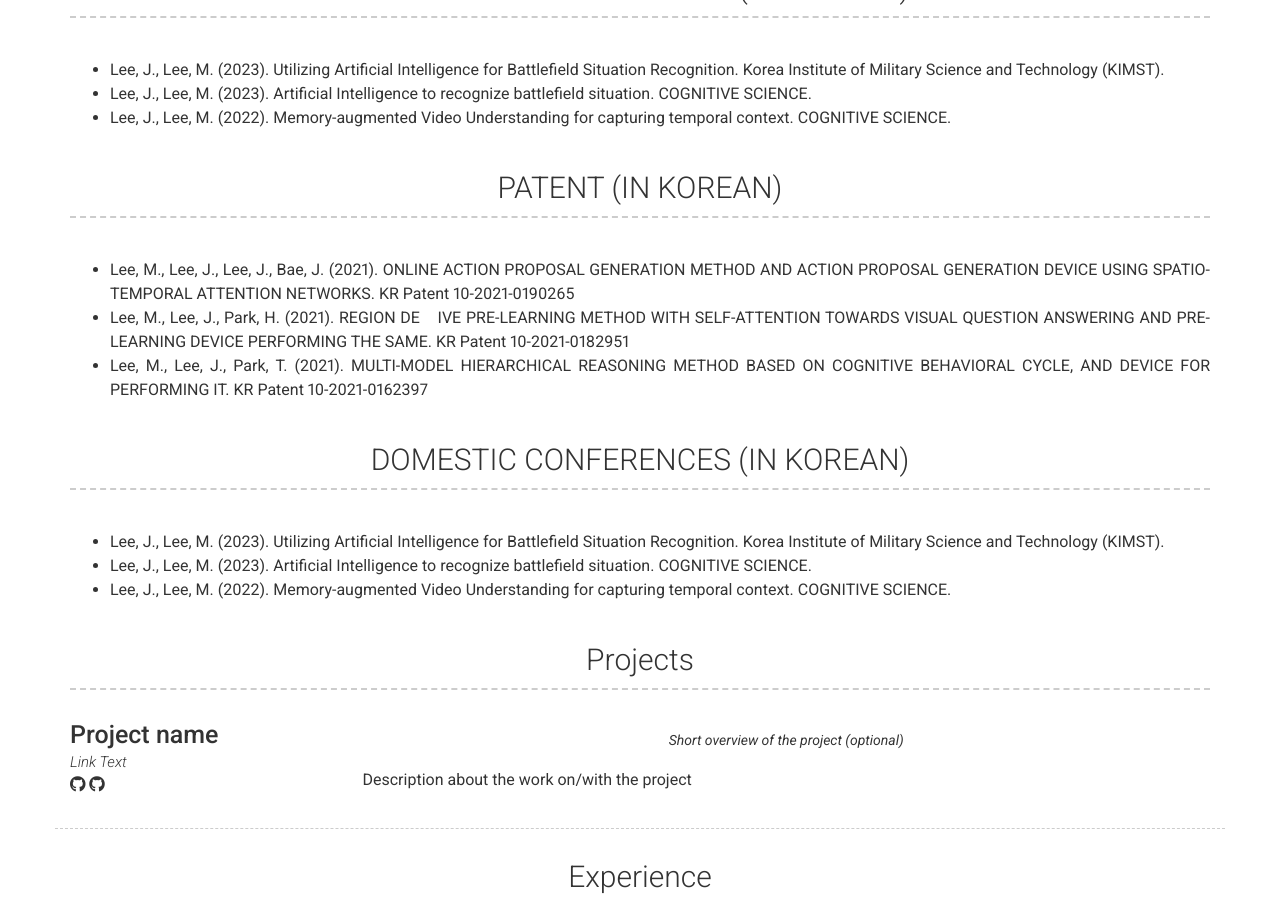
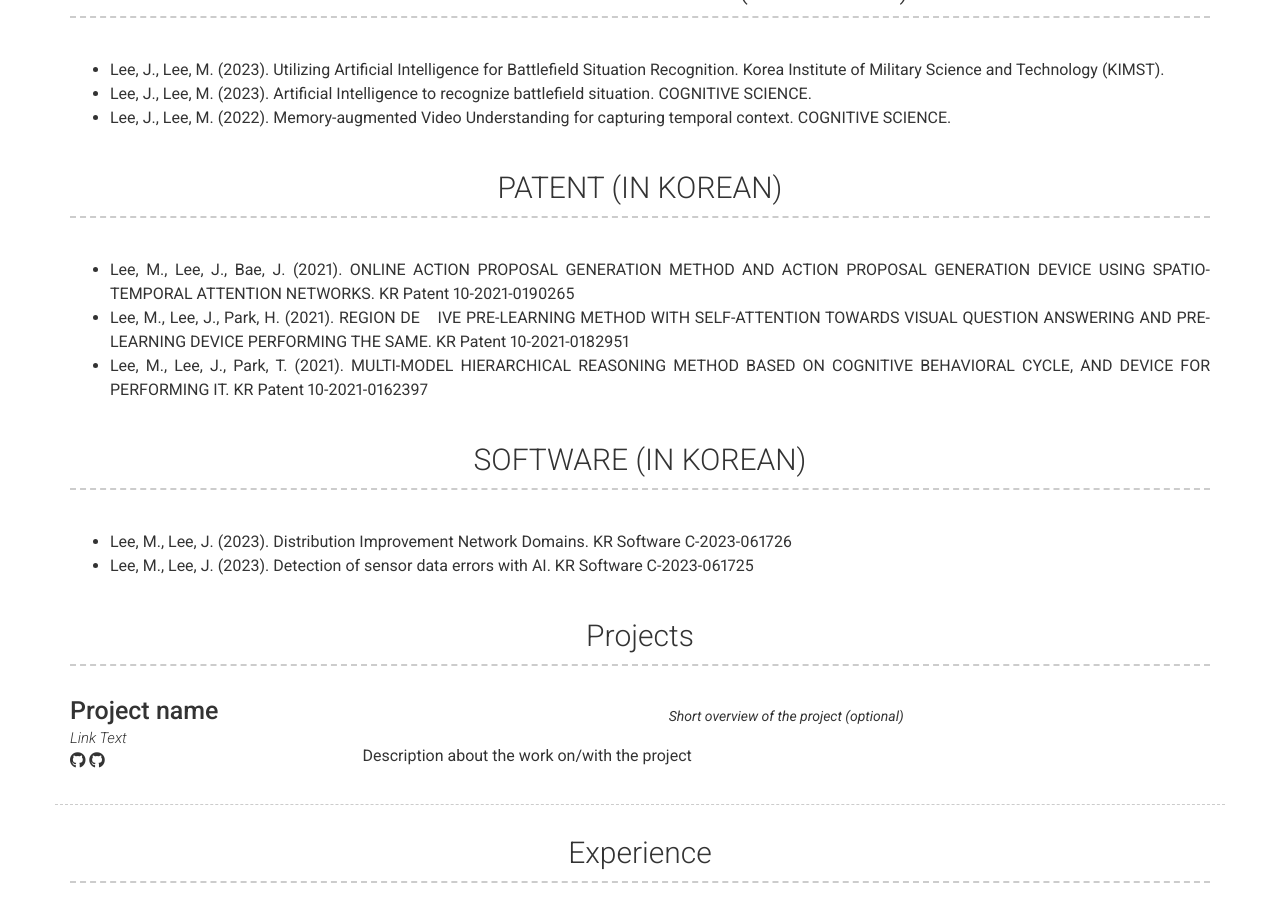
Before and after one commit to zini9405/zini9405.github.io, a Jekyll site: the page built from index.md, in a window 1280 px wide and 900 px high, scrolled down 1359 px. Built offline with Jekyll 4.4.1, drawn with Linux system fonts in a browser that asks for light colours; nearby versions of some CDN libraries.

Commit message:
Update _config.yml

```diff
--- a/_config.yml
+++ b/_config.yml
@@ -119,16 +119,15 @@ content:
   - title: PATENT (IN KOREAN)
     layout: text
     content: | # this will include new lines to allow paragraphs
-      - Lee, M., Lee, J., Lee, J., Bae, J. (2021). ONLINE ACTION PROPOSAL GENERATION METHOD AND ACTION PROPOSAL GENERATION DEVICE USING SPATIO-TEMPORAL ATTENTION NETWORKS. KR Patent 10-2021-0190265
+      - Lee, M., Lee, J., Bae, J. (2021). ONLINE ACTION PROPOSAL GENERATION METHOD AND ACTION PROPOSAL GENERATION DEVICE USING SPATIO-TEMPORAL ATTENTION NETWORKS. KR Patent 10-2021-0190265
       - Lee, M., Lee, J., Park, H. (2021). REGION DE　IVE PRE-LEARNING METHOD WITH SELF-ATTENTION TOWARDS VISUAL QUESTION ANSWERING AND PRE-LEARNING DEVICE PERFORMING THE SAME. KR Patent 10-2021-0182951
       - Lee, M., Lee, J., Park, T. (2021). MULTI-MODEL HIERARCHICAL REASONING METHOD BASED ON COGNITIVE BEHAVIORAL CYCLE, AND DEVICE FOR PERFORMING IT. KR Patent 10-2021-0162397
 
-  - title: DOMESTIC CONFERENCES (IN KOREAN)
+  - title: SOFTWARE (IN KOREAN)
     layout: text
     content: | # this will include new lines to allow paragraphs
-      - Lee, J., Lee, M. (2023). Utilizing Artificial Intelligence for Battlefield Situation Recognition. Korea Institute of Military Science and Technology (KIMST).
-      - Lee, J., Lee, M. (2023). Artificial Intelligence to recognize battlefield situation. COGNITIVE SCIENCE.
-      - Lee, J., Lee, M. (2022). Memory-augmented Video Understanding for capturing temporal context. COGNITIVE SCIENCE.
+      - Lee, M., Lee, J. (2023). Distribution Improvement Network Domains. KR Software C-2023-061726
+      - Lee, M., Lee, J. (2023). Detection of sensor data errors with AI. KR Software C-2023-061725
 
 
 
```
